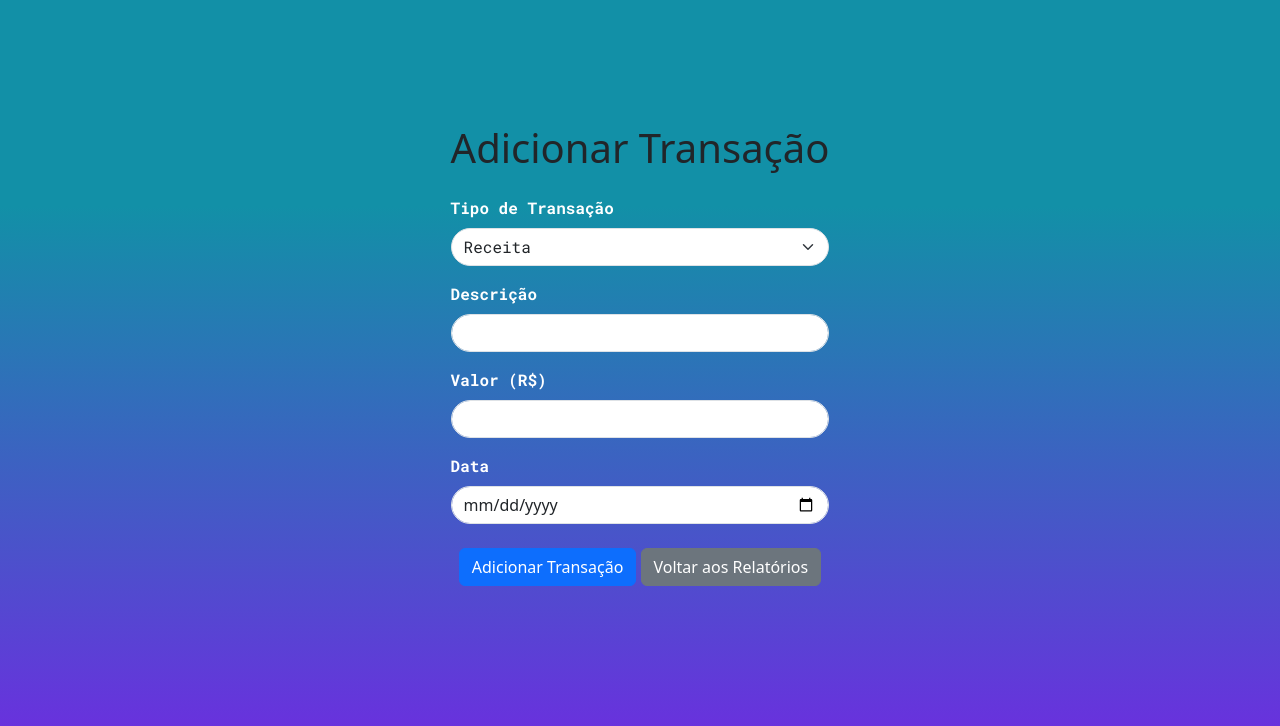
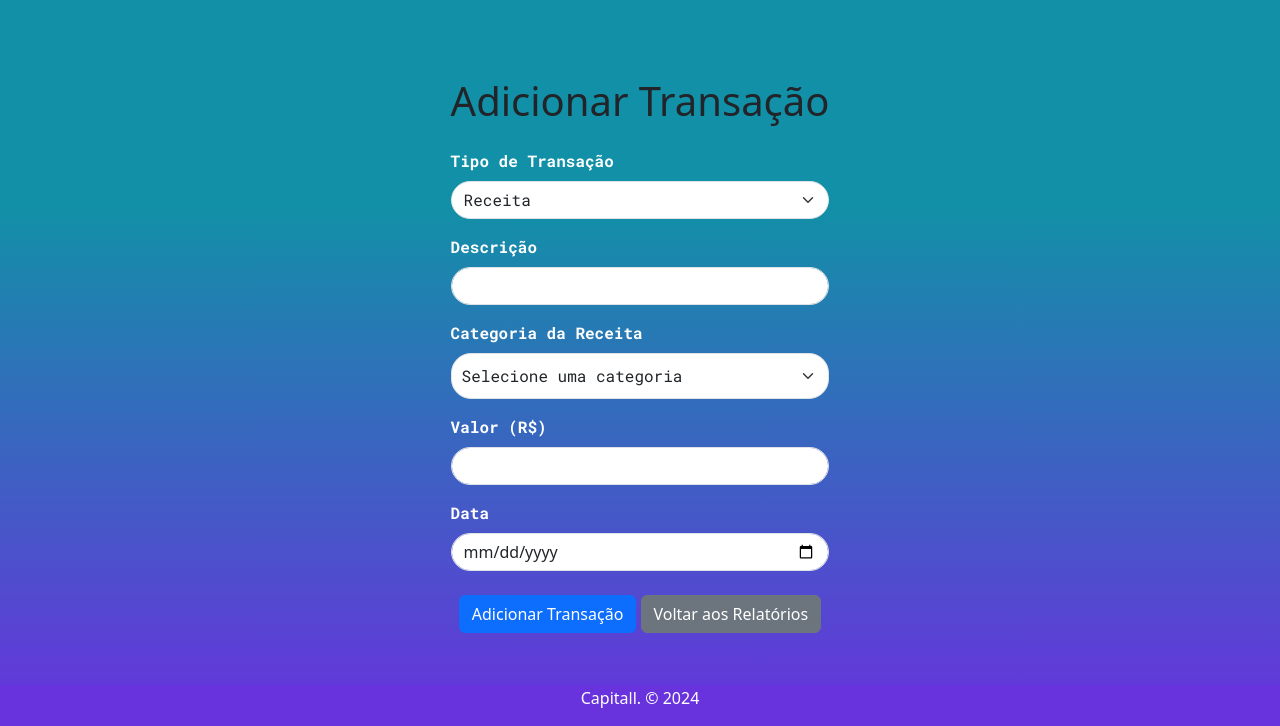
Before and after one commit to RayanneMatos/meu_projeto_financeiro, a Flask app: page /add_transaction in a window 1280 px wide. Shown: the part 74-800 px from the top of the page. Run offline with Flask 3, Linux system fonts and the light colour scheme; some libraries are stand-ins or nearby versions.

Commit message:
atualization frontend

```diff
--- a/static/styles/styles.css
+++ b/static/styles/styles.css
@@ -36,7 +36,11 @@ body {
         font-optical-sizing: auto; /* Ajuste automático óptico */
         font-size: 220px; /* Tamanho grande para o título */
         color: #ffffff; /* Cor branca para o texto */
-    }
+        position: relative; /* Necessário para que o z-index funcione */
+        z-index: 1; /* Coloca o título acima do círculo */
+        text-align: center; /* Centraliza o texto, se necessário */
+        }
+
 
     .nav-link {
         font-family: "Roboto Mono", monospace; /* Fonte monoespaçada para links */
@@ -68,7 +72,7 @@ body {
     }
     .circle {
         width: 540px; /* Define a largura do círculo */
-        height: 275px; /* Define a altura do círculo */
+        height: 400px; /* Define a altura do círculo */
         background-image: radial-gradient(circle, #6832dd, #6AB7ED); /* Gradiente no círculo */
         position: absolute; /* Sobrepõe outros elementos */
         border-radius: 50%; /* Faz o elemento ter bordas arredondadas */
@@ -78,7 +82,7 @@ body {
         top: 0px; /* Posiciona no topo */
         left: 50%; /* Centraliza horizontalmente */
         transform: translateX(-50%); /* Mantém a centralização */
-        z-index: 1; /* Prioriza o círculo sobre outros elementos */
+        z-index: -1; /* Prioriza o círculo sobre outros elementos */
         animation: riseAnimation 1s forwards; /* Aplica a animação de subida */
     }
 
--- a/templates/add_transaction.html
+++ b/templates/add_transaction.html
@@ -59,6 +59,31 @@
                 <input type="text" name="description" id="description" class="form-control" required style="border-radius: 20px;">
             </div>
 
+            <!-- Categoria da Receita -->
+            <div class="form-group mt-3" id="categoriaReceitaDiv">
+                <label for="categoriaReceita" class="paragraf">Categoria da Receita</label>
+                <select name="categoriaReceita" id="categoriaReceita" class="form-select paragraf" style="border-radius: 20px; padding: 10px;">
+                    <option selected class="paragraf" style="color: black;">Selecione uma categoria</option>
+                    <option value="Salário" class="paragraf" style="color: black;">Salário</option>
+                    <option value="Freelance" class="paragraf" style="color: black;">Freelance</option>
+                    <option value="Investimentos" class="paragraf" style="color: black;">Investimentos</option>
+                </select>
+            </div>
+
+            <!-- Categoria da Despesa -->
+            <div class="form-group mt-3" id="categoriaDespesaDiv" style="display: none;">
+                <label for="categoriaDespesa" class="paragraf">Categoria da Despesa</label>
+                <select name="categoriaDespesa" id="categoriaDespesa" class="form-select paragraf" style="border-radius: 20px; padding: 10px;">
+                    <option value="" class="paragraf" style="color: black;">Selecione uma categoria</option>
+                    <option value="Alimentação" class="paragraf" style="color: black;">Alimentação</option>
+                    <option value="Transporte" class="paragraf" style="color: black;">Transporte</option>
+                    <option value="Lazer" class="paragraf" style="color: black;">Lazer</option>
+                    <option value="Saúde" class="paragraf" style="color: black;">Saúde</option>
+                    <option value="Educação" class="paragraf" style="color: black;">Educação</option>
+                    <option value="Outros" class="paragraf" style="color: black;">Outros</option>
+                </select>
+            </div>
+
             <!-- Valor -->
             <div class="form-group mt-3">
                 <label for="amount" class="paragraf">Valor (R$)</label>
@@ -79,6 +104,38 @@
         </form>
     </div>
 
-    <script src="https://cdn.jsdelivr.net/npm/bootstrap@5.3.0/dist/js/bootstrap.bundle.min.js"></script>
+    <script src="{{ url_for('static', filename='scripts/main.js') }}"></script>
+    <script>
+        // Script para alternar a exibição de categorias com base no tipo de transação
+        document.getElementById('type').addEventListener('change', function() {
+            const categoriaReceitaDiv = document.getElementById('categoriaReceitaDiv');
+            const categoriaDespesaDiv = document.getElementById('categoriaDespesaDiv');
+
+            if (this.value === 'receita') {
+                categoriaReceitaDiv.style.display = 'block';
+                categoriaDespesaDiv.style.display = 'none';
+            } else {
+                categoriaReceitaDiv.style.display = 'none';
+                categoriaDespesaDiv.style.display = 'block';
+            }
+        });
+
+        // Função para formatar o valor como float com 2 casas decimais e adicionar ",00" quando necessário
+        document.getElementById('amount').addEventListener('input', function(event) {
+            let value = event.target.value.replace(/\D/g, ''); // Remove qualquer caractere não numérico
+            if (value) {
+                value = (parseInt(value) / 100).toFixed(2).replace(',', '.'); // Formata para moeda
+            } else {
+                value = '0.00';
+            }
+            event.target.value = value;
+        });
+    </script>
+
+
+<footer class="footer" style="margin-top: 50px;">
+    <p>Capitall. © 2024</p>
+</footer>
+
 </body>
 </html>
--- a/templates/index.html
+++ b/templates/index.html
@@ -65,7 +65,7 @@
 
         <!-- Introdução -->
         <div style="position: relative;">
-            <h1 class="title">Finance</h1>
+            <h1 class="title">Capitall</h1>
             <div class="circle"></div>
            </div>
           <div class="fixed-bottom footer">
```
Also changed, not shown: templates/report.html (+50 -2 lines).
